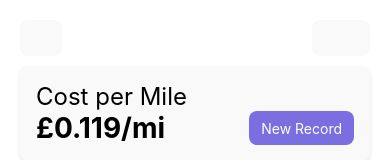
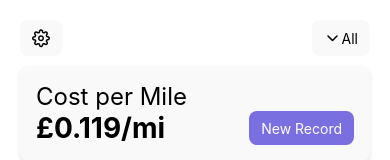
Before and after one commit to jcbyte/TripTab, a React Native app: screen / in a window 390 px wide. Shown: the top 160 px of the page. Built offline with nearby package versions, Linux system fonts and the light colour scheme.

Commit message:
created more dynamically generated default theme

```diff
--- a/src/components/ListItem.tsx
+++ b/src/components/ListItem.tsx
@@ -60,6 +60,6 @@ const getMyStyles = (theme: Theme) =>
 		},
 		secondaryText: {
 			fontSize: 12,
-			color: "#777", // todo
+			color: theme.shadedText.colour,
 		},
 	});
--- a/src/components/SelectSetting.tsx
+++ b/src/components/SelectSetting.tsx
@@ -46,6 +46,6 @@ const getMyStyles = (theme: Theme) =>
 		},
 		secondaryText: {
 			fontSize: 12,
-			color: "#777", // todo
+			color: theme.shadedText.colour,
 		},
 	});
--- a/src/hooks/Theme.tsx
+++ b/src/hooks/Theme.tsx
@@ -1,5 +1,6 @@
-import React, { createContext, ReactNode, useContext, useState } from "react";
+import React, { createContext, ReactNode, useContext, useEffect, useState } from "react";
 import { getStyles } from "../styles";
+import { getTextColor } from "../utils";
 
 export interface GivenTheme {
 	colours: {
@@ -9,6 +10,7 @@ export interface GivenTheme {
 		element: string;
 		element2: string;
 		background: string;
+		shadedText: string;
 	};
 	text: {
 		light: string;
@@ -24,6 +26,7 @@ const lightTheme: GivenTheme = {
 		element: "#f9f9f9",
 		element2: "#e9e9e9",
 		background: "#ffffff",
+		shadedText: "#777777",
 	},
 	text: { light: "#ffffff", dark: "#000000" },
 };
@@ -37,14 +40,20 @@ export type Theme = {
 	[K in keyof GivenTheme["colours"]]: ThemeColour;
 };
 
-const DEFAULT: Theme = {
-	background: { colour: "#fff", text: "#ffffff" },
-	danger: { colour: "#e14f4f", text: "#ffffff" },
-	element: { colour: "#f9f9f9", text: "#000000" },
-	element2: { colour: "#e9e9e9", text: "#000000" },
-	primary: { colour: "#7a6fe1", text: "#ffffff" },
-	success: { colour: "#b2e0a1", text: "#000000" },
-};
+const DEFAULT: Theme = Object.fromEntries(
+	Object.entries({
+		primary: "#7a6fe1",
+		success: "#b2e0a1",
+		danger: "#e14f4f",
+		element: "#f9f9f9",
+		element2: "#e9e9e9",
+		background: "#ffffff",
+		shadedText: "#777777",
+	}).map(([key, colour]: [string, string]) => [
+		key as keyof GivenTheme["colours"],
+		{ colour: colour, text: getTextColor(colour) == "light" ? "#ffffff" : "#000000" } as ThemeColour,
+	])
+) as Theme;
 
 const ThemeContext = createContext<{
 	theme: Theme;
@@ -62,13 +71,9 @@ export function ThemeProvider({ children }: { children?: ReactNode }) {
 	const [theme, setTheme] = useState<Theme>(DEFAULT);
 	const [styles, setStyles] = useState<any>(getStyles(DEFAULT)); // todo type
 
-	function getTextColor(backgroundColor: string): "light" | "dark" {
-		var r = parseInt(backgroundColor.substring(1, 3), 16);
-		var g = parseInt(backgroundColor.substring(3, 5), 16);
-		var b = parseInt(backgroundColor.substring(5, 7), 16);
-		var yiq = (r * 299 + g * 587 + b * 114) / 1000;
-		return yiq >= 128 ? "dark" : "light";
-	}
+	useEffect(() => {
+		updateTheme(lightTheme);
+	}, []);
 
 	function updateTheme(givenTheme: GivenTheme) {
 		let newTheme: Theme = Object.fromEntries(
--- a/src/styles.ts
+++ b/src/styles.ts
@@ -71,7 +71,7 @@ export const getStyles = (theme: Theme) =>
 		},
 		blankButtonText: {
 			...genericStyles.buttonText,
-			color: theme.element.colour,
+			color: theme.element.text,
 		},
 		blankInput: {
 			...genericStyles.input,
--- a/src/utils.ts
+++ b/src/utils.ts
@@ -16,3 +16,11 @@ export function formatMileageCost(mileageCost: number, currency: Currency, dista
 export function formatCost(cost: number, currency: Currency): string {
 	return currencyMap[currency].symbol + cost.toFixed(2);
 }
+
+export function getTextColor(backgroundColor: string): "light" | "dark" {
+	var r = parseInt(backgroundColor.substring(1, 3), 16);
+	var g = parseInt(backgroundColor.substring(3, 5), 16);
+	var b = parseInt(backgroundColor.substring(5, 7), 16);
+	var yiq = (r * 299 + g * 587 + b * 114) / 1000;
+	return yiq >= 128 ? "dark" : "light";
+}
```
